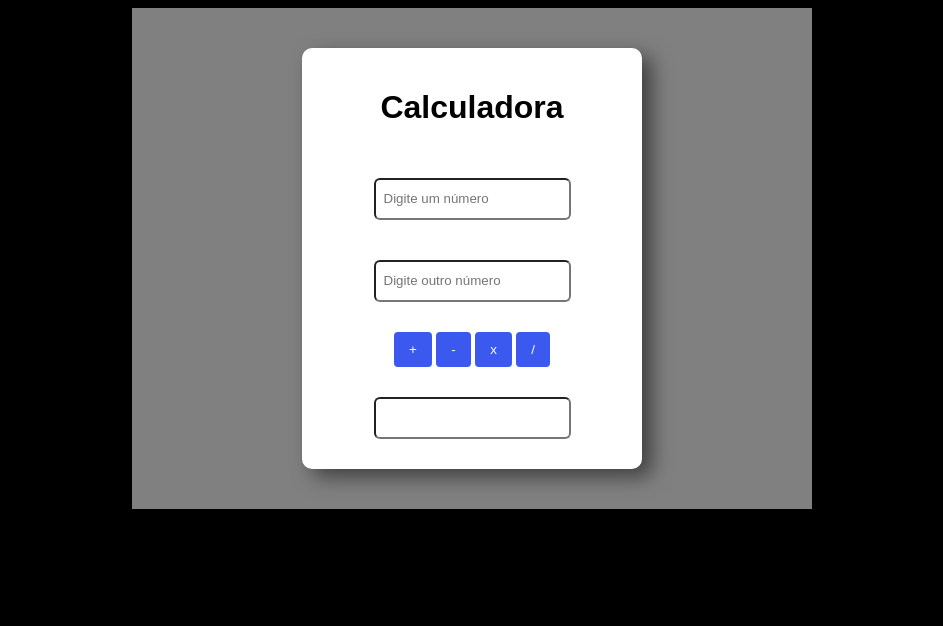
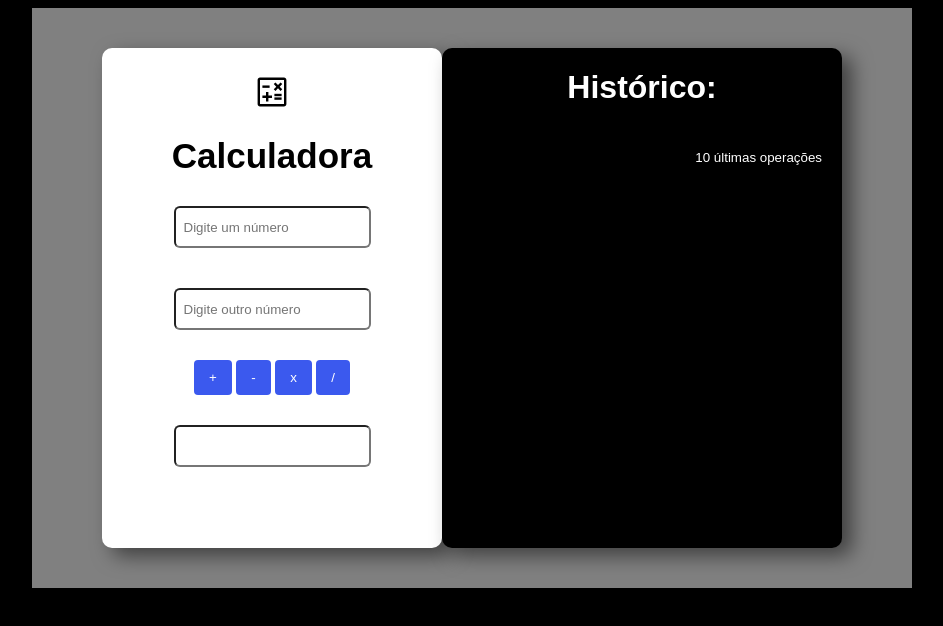
Before and after one commit to vitorsonn/projeto_calculadora.dev, a plain HTML site: page index.html in a window 1280 px wide. Shown: the whole page, without its empty margins (168-1111 px from the left). Drawn offline with Linux system fonts and the light colour scheme.

Commit message:
closes #8, closes #9 - Css e Lógica do Histórico

```diff
--- a/index.html
+++ b/index.html
@@ -1,34 +1,48 @@
 <!DOCTYPE html>
 <html lang="pt-BR">
+
 <head>
     <meta charset="UTF-8">
     <meta name="viewport" content="width=device-width, initial-scale=1.0">
     <link rel="stylesheet" href="styles.css">
     <title>Calculadora</title>
 </head>
+
 <body>
     <div class="main-container">
         <div class="white-div">
-            <h1>Calculadora</h1>
+            <object data="calculate_black_48dp.svg" type="image/svg+xml"></object>
+            <div class="calc-title">
+                Calculadora
+            </div>
 
             <input placeholder="Digite um número" type="number" id="number1">
 
             <input placeholder="Digite outro número" type="number" id="number2">
             <div class="buttons">
-                   <button id="soma" onclick="calc('+')">+</button>
-                   <button id="sub"onclick="calc('-')">-</button>
-                   <button id="mult"onclick="calc('*')">x</button>
-                   <button id="div"onclick='calc("/")'>/</button>
+                <!-- dentro das funções foram definidos os operadores como argumentos -->
+                <button id="soma" onclick="calc('+')">+</button>
+                <button id="sub" onclick="calc('-')">-</button>
+                <button id="mult" onclick="calc('*')">x</button>
+                <button id="div" onclick='calc("/")'>/</button>
             </div>
 
             <input readonly type="text" id="result">
         </div>
+        <div class="history">
+            <div class="title-history">
+                <h1>Histórico:</h1>
+            </div>
 
-        <div class="history">
+            <div class="last-operations">
+                <small>10 últimas operações</small>
+                <div id="history">
 
-
+                </div>
+            </div>
         </div>
     </div>
     <script src="operações.js"></script>
 </body>
+
 </html>
--- a/operações.js
+++ b/operações.js
@@ -11,16 +11,27 @@ function calc(op){
 
     let result = 0
 
+    // explicando o switch case aqui:
+    //se o parametro (op) lá do DOM for +,-,*,ou / vai realizar uma operação diferente
     switch(op){
         case '+': result = num1 + num2; break;
         case '-': result = num1 - num2; break;
         case '*': result = num1 * num2; break;
         case '/': result = num1 / num2; break;
 
+    }
+    document.getElementById("result").value = result // o ultimo input recebe o valor do resultado
 
+    let newHistory = '<p>' + num1 + " " + op + " " + num2 + " = " + result + '</p>' // variavel que vai receber cada operação
+    let history = document.getElementById("history")
+    history.innerHTML = newHistory + history.innerHTML  //adicionando cada resultado em novas divs dentro do history de forma que a ultima operação sempre será mostrada no topo
+    // 5 + 5 = 10 div1
+    // 6 / 3 = 2 div2 ...
+
+    //validação para receber as 10 ultimas operações
+    // lógica das divs como "filhos" (cada resultado = +1 div que vai ser adicionada dentro da div mãe history)
+
+    if(history.children.length > 10){
+        history.removeChild(history.childNodes[10]) //remove o ultimo "filho" //childNodes é um array e está buscando o indice 10
     }
-
-
-
-    document.getElementById("result").value = result // o ultimo input recebe o valor do resultado
 }
--- a/styles.css
+++ b/styles.css
@@ -4,11 +4,12 @@ body{
 }
 
 .main-container{
-    width: 600px;
+    width: 800px;
+    height: 500px;
     background-color: gray;
     display: flex;
-    flex-direction: column;
-    align-items: center;
+    flex-direction: row;
+    justify-content: center;
     margin: auto;
     padding: 40px;
 
@@ -24,6 +25,35 @@ body{
     gap: 20px;
     border-radius: 10px;
     box-shadow: 10px 8px 20px rgba(0,0,0,0.5);
+}
+
+.calc-title{
+font-size: 35px;
+font-weight: 700;
+
+
+
+}
+
+.history{
+    flex-direction: column;
+    background-color: #000;
+    width: 400px;
+    border-radius: 10px;
+    box-shadow: 10px 8px 20px rgba(0,0,0,0.5);
+    color: #fff;
+    gap: 10px;
+}
+
+.title-history{
+   display: flex;
+   justify-content: center;
+}
+
+.last-operations{
+    text-align: right;
+    gap: 20px;
+    padding: 20px;
 }
 
 input{
```
Also changed, not shown: calculate_black_48dp.svg (added).
